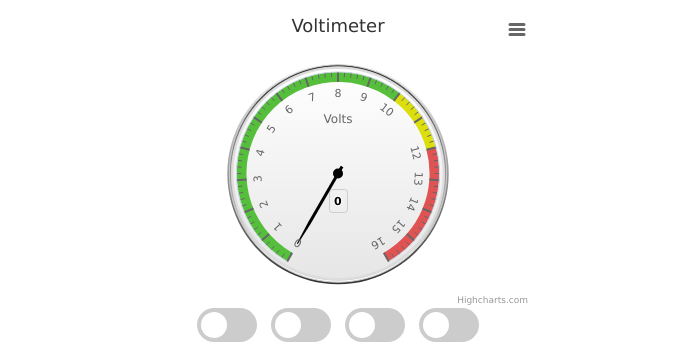
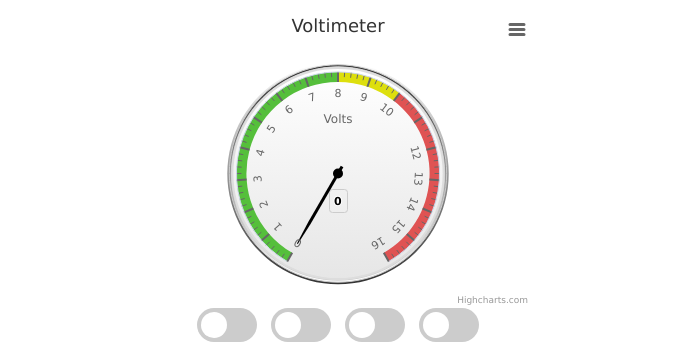
Before and after one commit to GlenKPeterson/One-off_Examples, a plain HTML site: page docs/voltSwitch.html in a window 1280 px wide. Shown: the top 358 px of the page, without its empty margins (302-978 px from the left). Drawn offline with nearby package versions, Linux system fonts and the light colour scheme.

Commit message:
Update voltSwitch.html

```diff
--- a/docs/voltSwitch.html
+++ b/docs/voltSwitch.html
@@ -144,14 +144,14 @@ Highcharts.chart('theMeter', {
         },
         plotBands: [{
             from: 0,
-            to: 10,
+            to: 8,
             color: '#55BF3B' // green
         }, {
-            from: 10,
-            to: 12,
+            from: 8,
+            to: 10,
             color: '#DDDF0D' // yellow
         }, {
-            from: 12,
+            from: 10,
             to: 16,
             color: '#DF5353' // red
         }]
```
